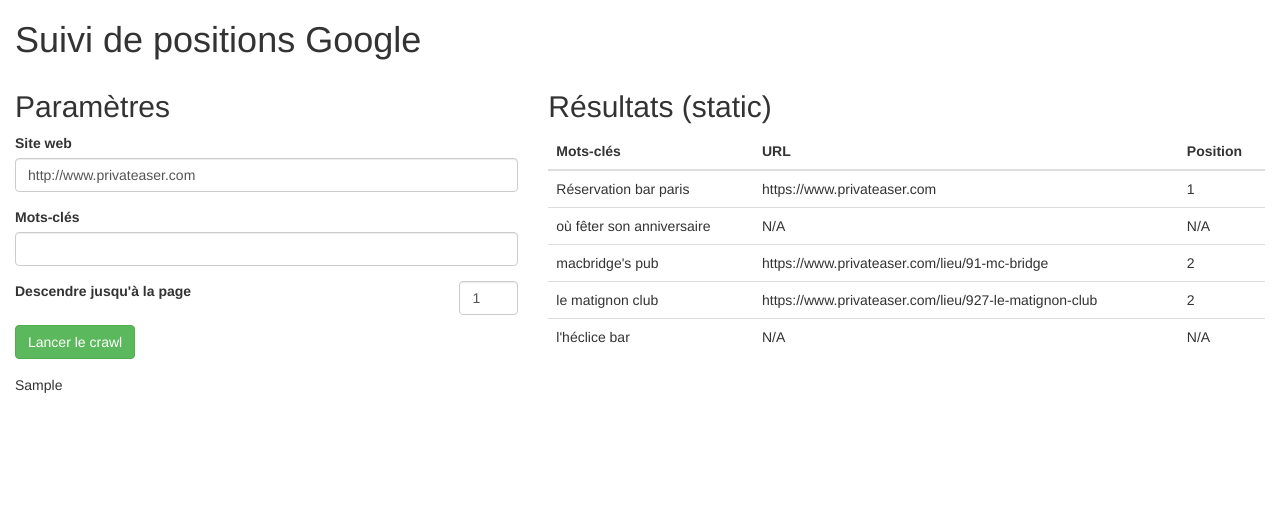
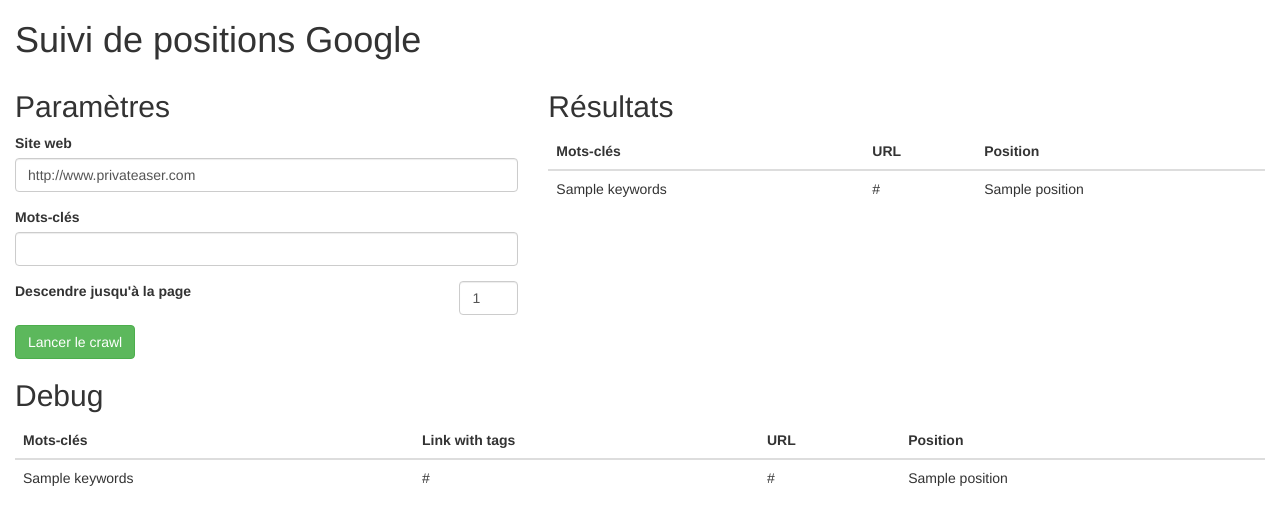
Before and after one commit to NicolasMura/privateaser-seo-google, a Flask app: template templates/index.html in a window 1280 px wide. Shown: the top 525 px of the page. Run offline with Flask 2, Linux system fonts and the light colour scheme; the template is opened without the code that fills it: values that come from a table or form of the project are taken from there, most other values are stand-ins (such as "Sample title", 1, 10 or a date in 2020); some libraries are stand-ins or nearby versions.

Commit message:
Dynamic v1.0

```diff
--- a/app.py
+++ b/app.py
@@ -10,23 +10,50 @@
 
 @app.route('/', methods=['GET', 'POST'])
 def google_position():
-    bsObj_test = None
+    itemList = []
+    itemListDebug = []
     error = None
     form = SeoAnalyserForm(request.form)
     if request.method == 'POST':
         if form.validate():
+            # Get html response
             keywords = request.form['keywords'].replace(' ', '+')
             requested_url = 'https://www.google.fr/search?q=' + keywords
             html_response = requests.get(requested_url)
             print(html_response.status_code)
+            html_doc = html_response.content
 
-            data = html_response.content
-            bsObj = BeautifulSoup(data, "html.parser")
-            bsObj_test = bsObj.prettify()
-            # print(bsObj.prettify())
-            test = bsObj.find('cite', {'class': '_Rm'})
-            print(test)
+            # Get BeautifulSoup object
+            bsObj = BeautifulSoup(html_doc, "html5lib")
+
+            # Get all items in Google SEO results that match 'privateaser.com'
+            items = bsObj.find_all('div', {'class': 'g'})
+            tags = ['<cite>', '</cite>', '<b>', '</b>']
+            for index, item in enumerate(items):
+                position = index + 1
+                link_raw = item.find('cite')
+                link = str(item.find('cite'))
+                link.replace('<cite>', '')
+                for tag in tags:
+                    link = link.replace(tag, '')
+                if(link.find('privateaser.com') != -1):
+                    itemList.append(
+                        {
+                            "keywords": keywords,
+                            "position": position,
+                            "link": link,
+                        }
+                    )
+
+                itemListDebug.append(
+                    {
+                        "keywords": keywords,
+                        "link_raw": link_raw,
+                        "link": link,
+                        "position": position,
+                    }
+                )
 
     return render_template(
         'index.html',
-        form=form, error=error, bsObj_test=bsObj_test)
+        form=form, error=error, itemList=itemList, itemListDebug=itemListDebug)
--- a/requirements.txt
+++ b/requirements.txt
@@ -11,3 +11,4 @@
 WTForms==2.1
 requests
 beautifulsoup4
+html5lib
--- a/templates/index.html
+++ b/templates/index.html
@@ -66,7 +66,7 @@
             </form>
         </div>
         <div class="col-xs-12 col-sm-7 col-md-7 col-lg-7">
-            <h2>Résultats (static)</h2>
+            <h2>Résultats</h2>
             <div class="table-responsive">
                 <table class="table table-hover">
                     <thead>
@@ -77,37 +77,42 @@
                         </tr>
                     </thead>
                     <tbody>
-                        <tr>
-                            <td>Réservation bar paris</td>
-                            <td>https://www.privateaser.com</td>
-                            <td>1</td>
-                        </tr>
-                        <tr>
-                            <td>où fêter son anniversaire</td>
-                            <td>N/A</td>
-                            <td>N/A</td>
-                        </tr>
-                        <tr>
-                            <td>macbridge's pub</td>
-                            <td>https://www.privateaser.com/lieu/91-mc-bridge</td>
-                            <td>2</td>
-                        </tr>
-                        <tr>
-                            <td>le matignon club</td>
-                            <td>https://www.privateaser.com/lieu/927-le-matignon-club</td>
-                            <td>2</td>
-                        </tr>
-                        <tr>
-                            <td>l'héclice bar</td>
-                            <td>N/A</td>
-                            <td>N/A</td>
-                        </tr>
+                        {% for item in itemList %}
+                            <tr>
+                                <td>{{ item.keywords }}</td>
+                                <td>{% if item.link != 'None' %}{{ item.link }}{% else %}N/A{% endif %}</td>
+                                <td>{{ item.position }}</td>
+                            </tr>
+                        {% endfor %}
                     </tbody>
                 </table>
             </div>
         </div>
+
         <div class="col-xs-12 col-sm-12 col-md-12 col-lg-12">
-            {{ bsObj_test }}
+            <h2>Debug</h2>
+            <div class="table-responsive">
+                <table class="table table-hover">
+                    <thead>
+                        <tr>
+                            <th>Mots-clés</th>
+                            <th>Link with tags</th>
+                            <th>URL</th>
+                            <th>Position</th>
+                        </tr>
+                    </thead>
+                    <tbody>
+                        {% for item in itemListDebug %}
+                            <tr>
+                                <td>{{ item.keywords }}</td>
+                                <td>{{ item.link_raw }}</td>
+                                <td>{{ item.link }}</td>
+                                <td>{{ item.position }}</td>
+                            </tr>
+                        {% endfor %}
+                    </tbody>
+                </table>
+            </div>
         </div>
 
         <!-- jQuery -->
```
